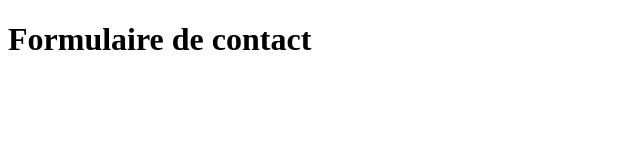
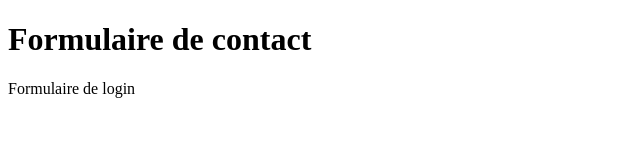
Before and after one commit to AlaAtrash/git-exo, a plain HTML site: page index.html in a window 1280 px wide. Shown: the whole page, without its empty margins (0-640 px from the left). Drawn offline with Linux system fonts and the light colour scheme.

Commit message:
feat: init the login

```diff
--- a/index.html
+++ b/index.html
@@ -7,5 +7,8 @@
 </head>
 <body>
   <h1>Formulaire de contact</h1>
+  <div>
+    Formulaire de login
+  </div>
 </body>
 </html>
```
